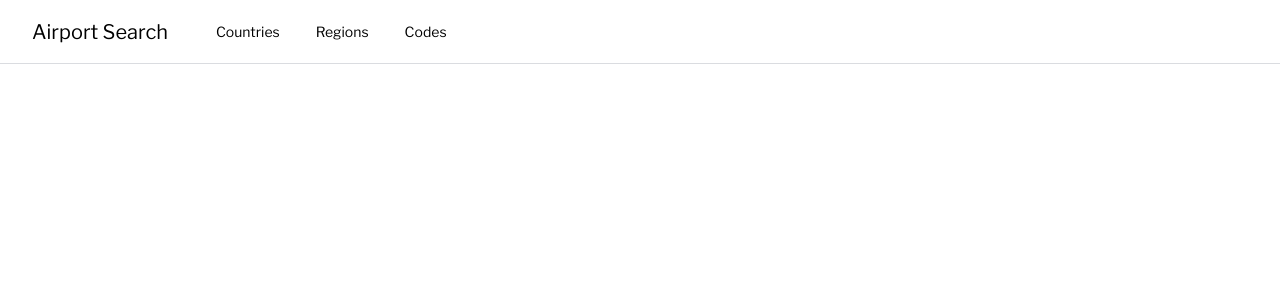
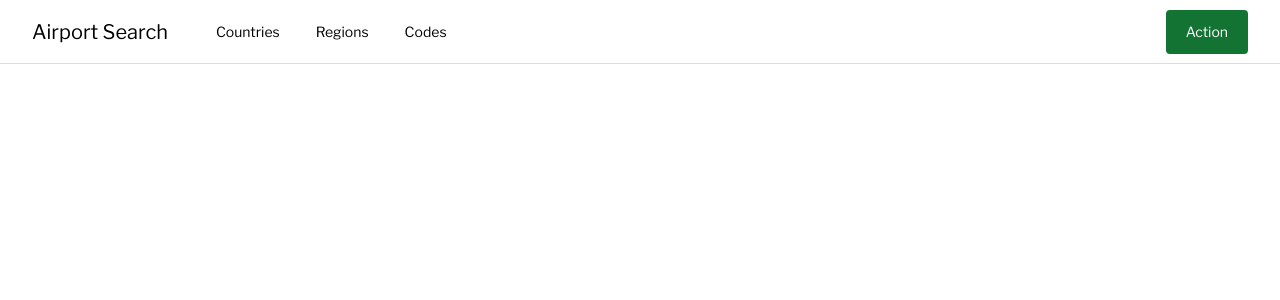
Before and after one commit to sthagen/airport-search, a Vue app: page / in a window 1280 px wide. Shown: the top 300 px of the page. Built offline with nearby package versions, Linux system fonts and the light colour scheme.

Commit message:
Added the button also to test and nav bar

```diff
--- a/src/components/site_nav.vue
+++ b/src/components/site_nav.vue
@@ -10,14 +10,19 @@
             </li>
           </ul>
         </nav>
+        <div class="flex items-center h-full ml-auto"><action-button /></div>
       </div>
     </div>
   </header>
 </template>
 
 <script>
+import ActionButton from '@/components/action_button.vue'
 export default {
   name: 'SiteNav',
+  components: {
+    ActionButton,
+  },
   data() {
     return {
       site: 'Airport Search',
```
Also changed, not shown: 1 other file (tests, documents, lock files or other folders).
